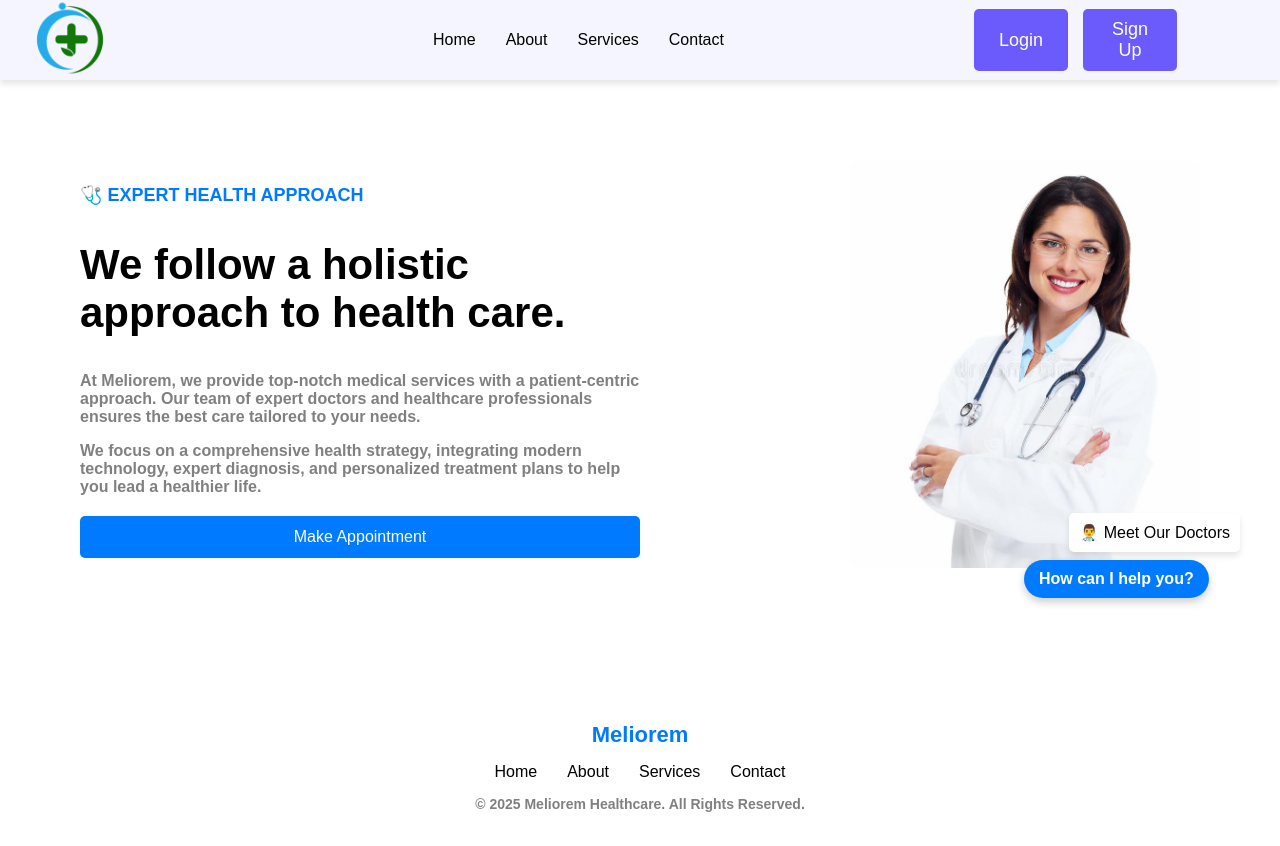
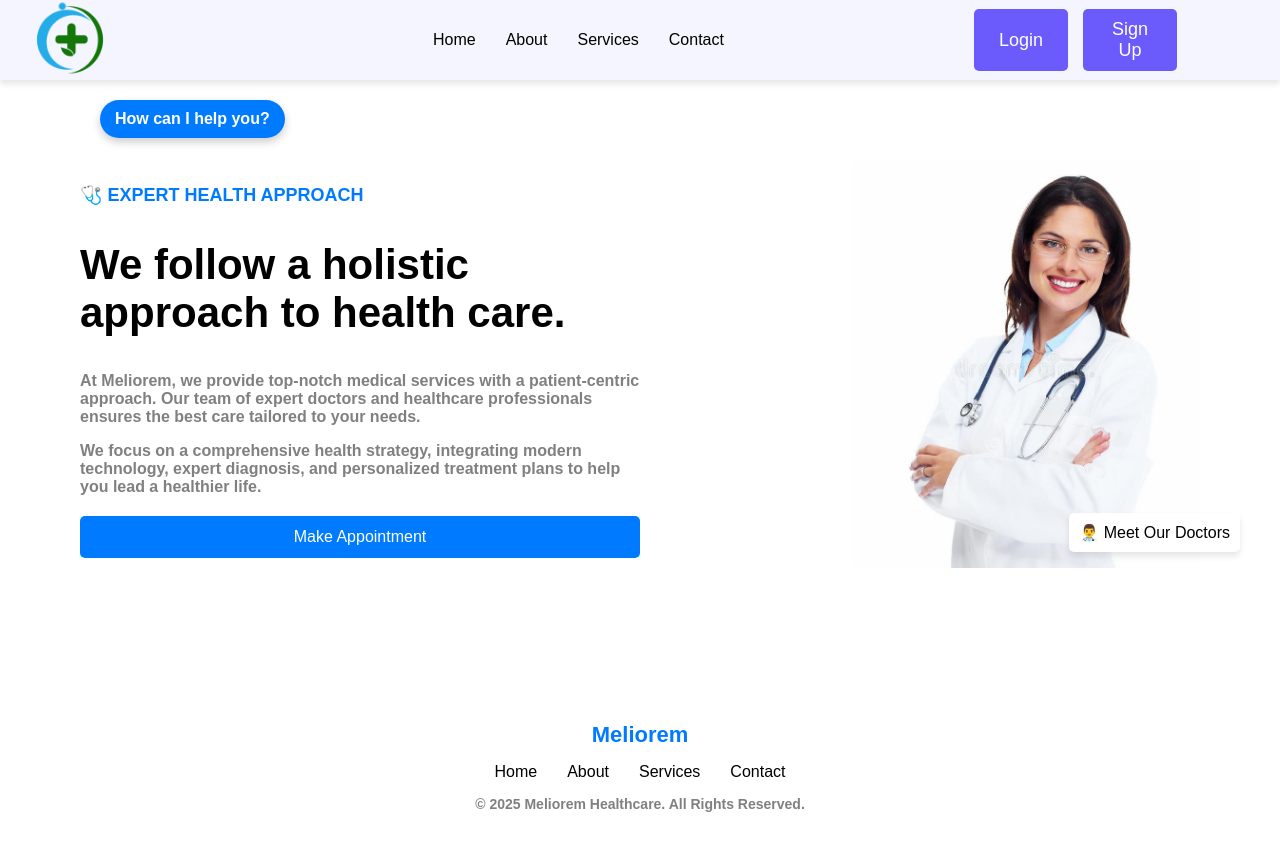
Before and after one commit to josephsatharasi/Appoint-Track-Medical-Appointment-Log, a React (Create React App) app in the folder frontend/: page / in a window 1280 px wide. Built offline with nearby package versions, Linux system fonts and the light colour scheme.

Commit message:
Update ChatBot.js

```diff
--- a/frontend/src/components/ChatBot.js
+++ b/frontend/src/components/ChatBot.js
@@ -1,93 +1,44 @@
-import React, { useState, useRef, useEffect } from "react";
-import "../styles/ChatBot.css";
+import React, { useState, useEffect, useRef } from "react"; import "../styles/ChatBot.css";
 
-const predefinedQA = {
-  "What is AppointTrack?": "AppointTrack is a medical appointment tracking app that helps you manage, book, and monitor your appointments easily.",
-  "How to book an appointment?": "Login to your dashboard and click on 'Book Appointment' to schedule your visit.",
-  "Can I cancel an appointment?": "Yes, go to 'Track Appointments' and click on the appointment you want to cancel.",
-  "What if two appointments clash?": "You’ll be redirected to the 'Appointment Conflict Page' to reschedule.",
-  "Do I get reminders?": "Yes, AppointTrack provides upcoming appointment summaries and status filters.",
-};
+const ChatBot = () => { const [isOpen, setIsOpen] = useState(false); const [messages, setMessages] = useState([]); const [position, setPosition] = useState({ x: 100, y: 100 }); const [dragging, setDragging] = useState(false); const [rel, setRel] = useState(null); const wrapperRef = useRef();
 
-const ChatBot = () => {
-  const [isOpen, setIsOpen] = useState(false);
-  const [messages, setMessages] = useState([]);
-  const [isDragging, setIsDragging] = useState(false);
-  const [position, setPosition] = useState({ top: "70%", left: "80%" });
-  const chatRef = useRef();
+const predefinedAnswers = { "How can I book an appointment?": "To book an appointment, go to the 'Book Appointment' page and fill out the required information.", "How do I track my appointments?": "Use the 'Track Appointment' page to see all your upcoming and past appointments.", "Can I cancel an appointment?": "Yes, you can cancel your appointment from the 'Track Appointment' page.", "What services do you offer?": "We offer expert medical diagnosis, personalized treatment plans, and online booking.", "How do I reset my password?": "Click on 'Forgot Password' on the login page to receive reset instructions." };
+
+const handleQuickQuestionClick = (question) => { setMessages((prev) => [...prev, { from: "user", text: question }]); setTimeout(() => { setMessages((prev) => [...prev, { from: "bot", text: predefinedAnswers[question] }]); }, 500); };
 
 const toggleChat = () => setIsOpen(!isOpen);
 
-  const handleDragStart = (e) => {
-    setIsDragging(true);
-    chatRef.current.startX = e.clientX;
-    chatRef.current.startY = e.clientY;
-  };
+const handleMouseDown = (e) => { if (e.button !== 0) return; const pos = wrapperRef.current.getBoundingClientRect(); setDragging(true); setRel({ x: e.pageX - pos.left, y: e.pageY - pos.top }); e.stopPropagation(); e.preventDefault(); };
 
-  const handleDrag = (e) => {
-    if (!isDragging) return;
-    const dx = e.clientX - chatRef.current.startX;
-    const dy = e.clientY - chatRef.current.startY;
-    setPosition((prev) => ({
-      top: `${parseInt(prev.top) + dy}px`,
-      left: `${parseInt(prev.left) + dx}px`,
-    }));
-    chatRef.current.startX = e.clientX;
-    chatRef.current.startY = e.clientY;
-  };
+const handleMouseUp = () => setDragging(false); const handleMouseMove = (e) => { if (!dragging) return; setPosition({ x: e.pageX - rel.x, y: e.pageY - rel.y }); e.stopPropagation(); e.preventDefault(); };
 
-  const handleDragEnd = () => setIsDragging(false);
+useEffect(() => { document.addEventListener("mousemove", handleMouseMove); document.addEventListener("mouseup", handleMouseUp); return () => { document.removeEventListener("mousemove", handleMouseMove); document.removeEventListener("mouseup", handleMouseUp); }; });
 
-  const handleQuestionClick = (question) => {
-    setMessages((prev) => [...prev, { sender: "user", text: question }]);
-    setTimeout(() => {
-      setMessages((prev) => [
-        ...prev,
-        { sender: "bot", text: predefinedQA[question] || "I'm not sure about that." },
-      ]);
-    }, 500);
-  };
-
-  useEffect(() => {
-    if (isOpen) {
-      setMessages([{ sender: "bot", text: "Hi! How can I help you today?" }]);
-    }
-  }, [isOpen]);
-
-  return (
-    <div
-      className="chatbot-wrapper"
-      style={{ top: position.top, left: position.left }}
-      ref={chatRef}
-      onMouseDown={handleDragStart}
-      onMouseMove={handleDrag}
-      onMouseUp={handleDragEnd}
-    >
-      <div className="chatbot-icon" onClick={toggleChat}>
-        {isOpen ? "×" : "How can I help you?"}
-      </div>
+return ( <div className="chatbot-wrapper" ref={wrapperRef} style={{ left: position.x, top: position.y }} onMouseDown={handleMouseDown} > <div className="chatbot-icon" onClick={toggleChat}> How can I help you? </div>
 
 {isOpen && (
     <div className="chatbot-box">
       <div className="chat-messages">
-            {messages.map((msg, i) => (
-              <div key={i} className={`chat-bubble ${msg.sender}`}>
+        {messages.map((msg, index) => (
+          <div
+            key={index}
+            className={`chat-bubble ${msg.from === "user" ? "user" : "bot"}`}
+          >
             {msg.text}
           </div>
         ))}
       </div>
-
       <div className="quick-questions">
-            {Object.keys(predefinedQA).map((q, i) => (
-              <button key={i} onClick={() => handleQuestionClick(q)}>
-                {q}
+        {Object.keys(predefinedAnswers).map((question, index) => (
+          <button key={index} onClick={() => handleQuickQuestionClick(question)}>
+            {question}
           </button>
         ))}
       </div>
     </div>
   )}
 </div>
-  );
-};
+
+); };
 
 export default ChatBot;
```
Lines whose indentation alone changed are shown as unchanged.
